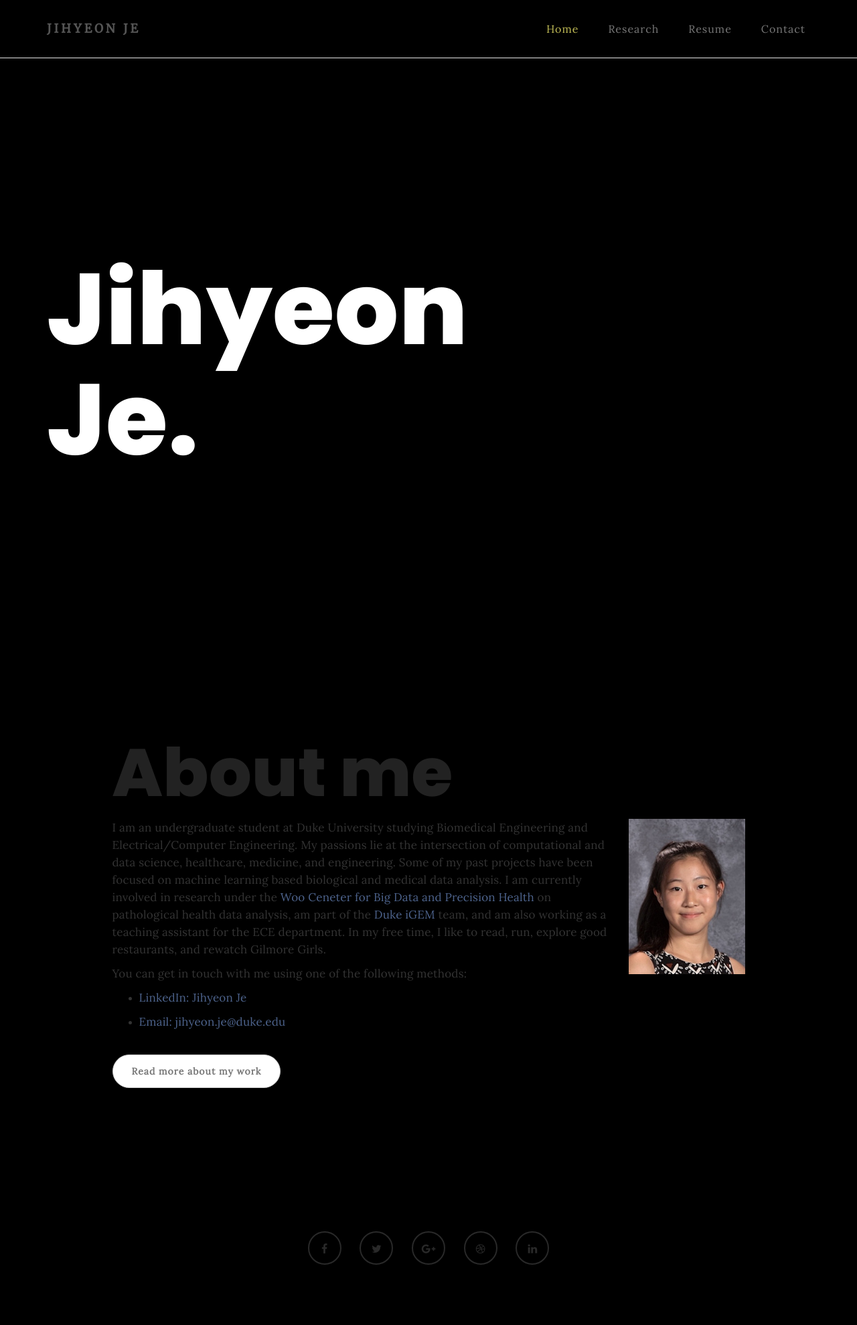
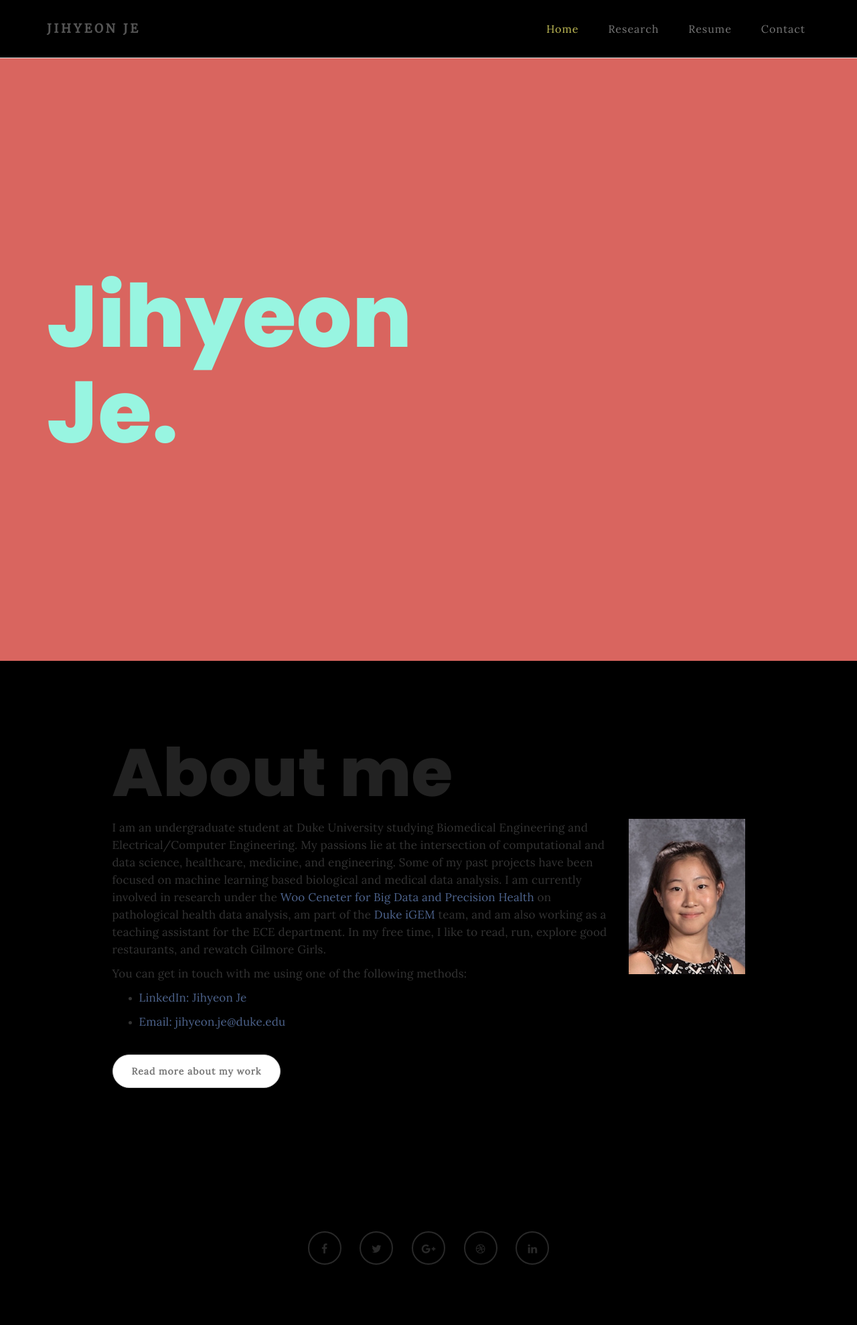
Before and after one commit to rpraka/JihyeonJe.com, a Jekyll site: the page index.html, which Jekyll copies as it is, in a window 1280 px wide. Shown: the whole page at 67% size. Built offline with Jekyll 4.4.1, drawn with Linux system fonts in a browser that asks for light colours.

Commit message:
Update style.css

```diff
--- a/css/style.css
+++ b/css/style.css
@@ -271,7 +271,7 @@ a:hover, a:active, a:focus {
 #home {
     background-size: cover;
     background-position: center center;
-    color: #000000;
+    color: #d9655f;
     display: -webkit-box;
     display: -webkit-flex;
      display: -ms-flexbox;
@@ -285,7 +285,7 @@ a:hover, a:active, a:focus {
 }
 
 .main-home {
-  background-color: #000000;
+  background-color: #d9655f;
   height: 100vh;
 }
 
@@ -315,8 +315,8 @@ a:hover, a:active, a:focus {
 }
 
 #home h2 {
-  font-size: 150px;
-  color: #ffffff;
+  font-size: 130px;
+  color: #98f5e1;
 }
 
 #home .btn {
```
